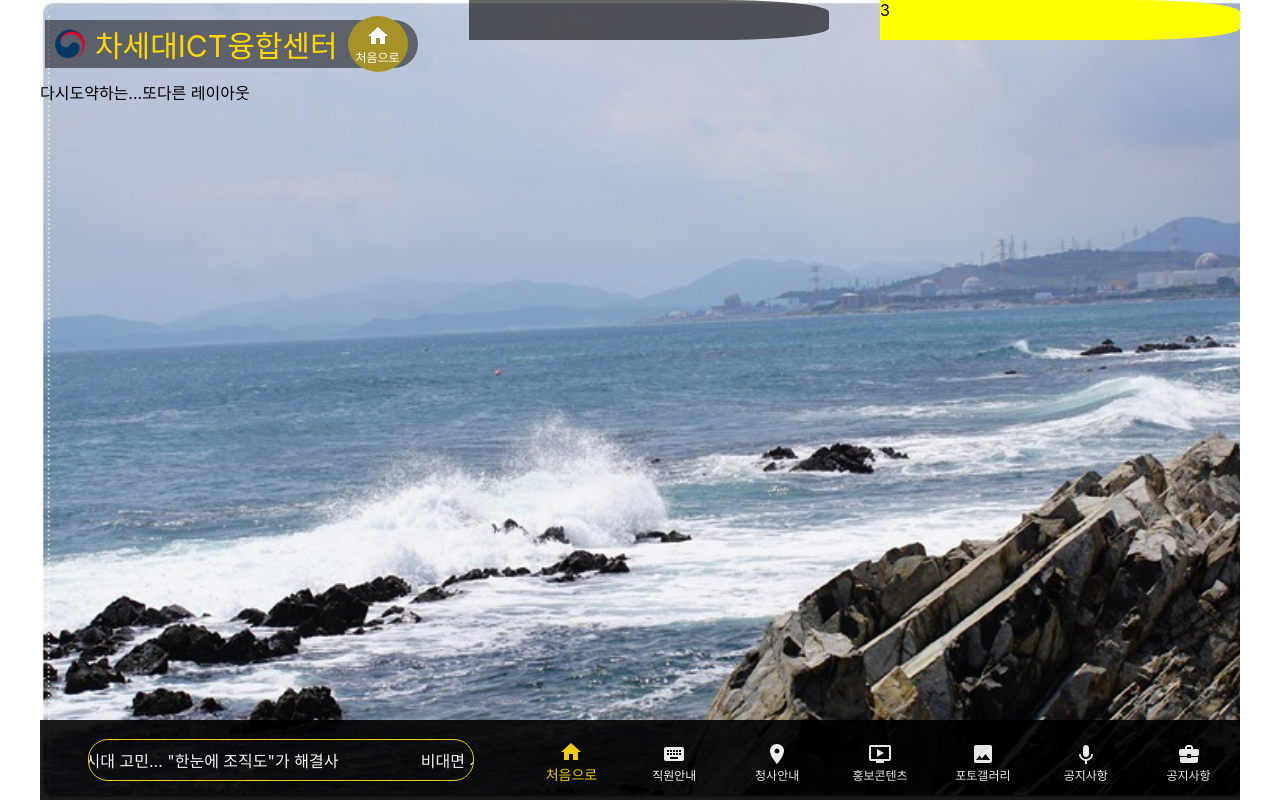
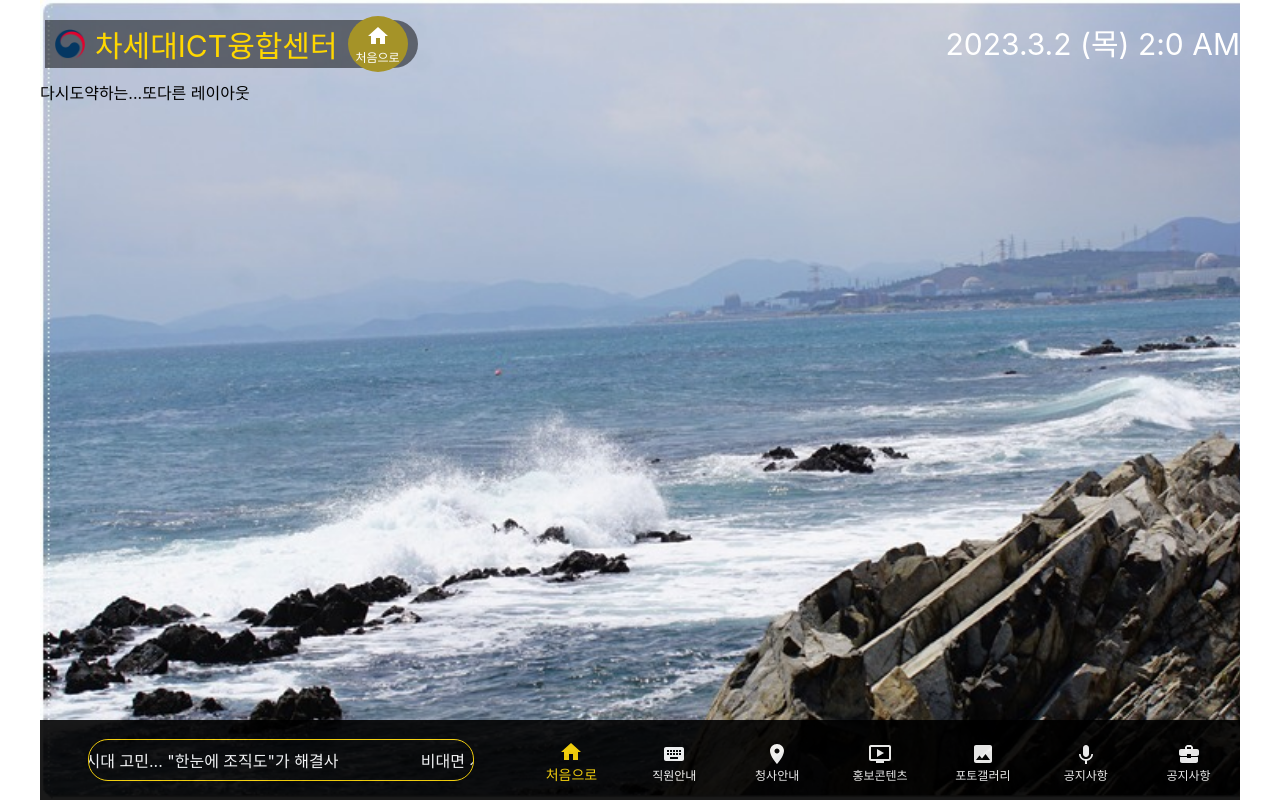
Before and after one commit to ChoiTobin/test, a React (Create React App) app: page / in a window 1280 px wide. Built offline with nearby package versions, Linux system fonts and the light colour scheme.

Commit message:
time render

```diff
--- a/src/components/Layout/Header.js
+++ b/src/components/Layout/Header.js
@@ -1,13 +1,39 @@
-import React from 'react'
 import Box from "@mui/material/Box";
 import Container from "@mui/material/Container";
 import './header.css';
 import HomeIcon from '@mui/icons-material/Home';
 import BottomNavigationAction from '@mui/material/BottomNavigationAction';
 import BottomNavigation from '@mui/material/BottomNavigation';
+import React, { useState, useCallback, useEffect } from "react";
+
+
 
 function Header() {
 
+  //useCallback사용해서 시간 타임
+  let date = new Date();
+  let dateYear = date.getFullYear();
+  let dateMonth = date.getMonth() + 1;
+  let dateday = date.getDate();
+  let datemonth = date.getDay();
+  let dateHours = date.getHours();
+
+  let arr = ["일", "월", "화", "수", "목", "금", "토"];
+  let result = arr[datemonth];
+  let ampm = dateHours <12 ? "AM" : "PM"
+
+  const [time, setTime] = useState(date.getMinutes());
+
+  const updateTime = useCallback(() => {
+    setTime(new Date().getMinutes());
+  }, []);
+
+  useEffect(() => {
+    const intervalId = setInterval(updateTime, 1000);
+    return () => clearInterval(intervalId);
+  }, [updateTime]);
+
+  let sum = `${dateYear}.${dateMonth}.${dateday} (${result}) ${dateHours}:${time} ${ampm}`;
 
   return (
     <>
@@ -24,8 +50,7 @@
                 <BottomNavigationAction sx={{color:"white"}} value="처음으로"  label="처음으로" icon={<HomeIcon sx={{color:"white"}} />} />
                 </BottomNavigation>
             </div>
-          <div className='header-top-center'>2어떻게나오느지</div>
-          <div className='header-top-right'>3</div>
+            <div className='header-top-right'>{sum}</div>
         </Box>
     </Container>
     </>
--- a/src/components/Layout/header.css
+++ b/src/components/Layout/header.css
@@ -31,21 +31,32 @@
     margin-right: 10px;
     margin-left: 10px;
     border-radius: 50%;
+
 }
 
 
 .header-top-center{
-    background-color: black;
-    height: 50%;
-    width: 30%;
-    border-bottom-right-radius: 30%;
-    border-top-right-radius: 30%;
-    opacity: 0.6;
+    margin-top: 10px;
+    border-top:70px solid black;
+    opacity: 0.4;
+    border-left: 40px solid transparent;
+    border-right:40px solid transparent;
+    width: 20%;
+    border-radius: 10px;
+    text-align: center;
+    align-items: center;
 }
+
+
+
+
 .header-top-right{
-    background-color: yellow;
-    height: 50%;
-    width: 30%;
-    border-bottom-right-radius: 30%;
-    border-top-right-radius: 30%;
+    /* background-color: rgba(0, 0, 0, 0.5); */
+    border-radius: 0 50px 50px 0;;
+    align-items: center;
+    margin-top: 20px;
+    margin-left: 5px;
+    font-size: 30px;
+    height: 60%;
+    color: white;
 }
```
Lines whose indentation alone changed are shown as unchanged.
